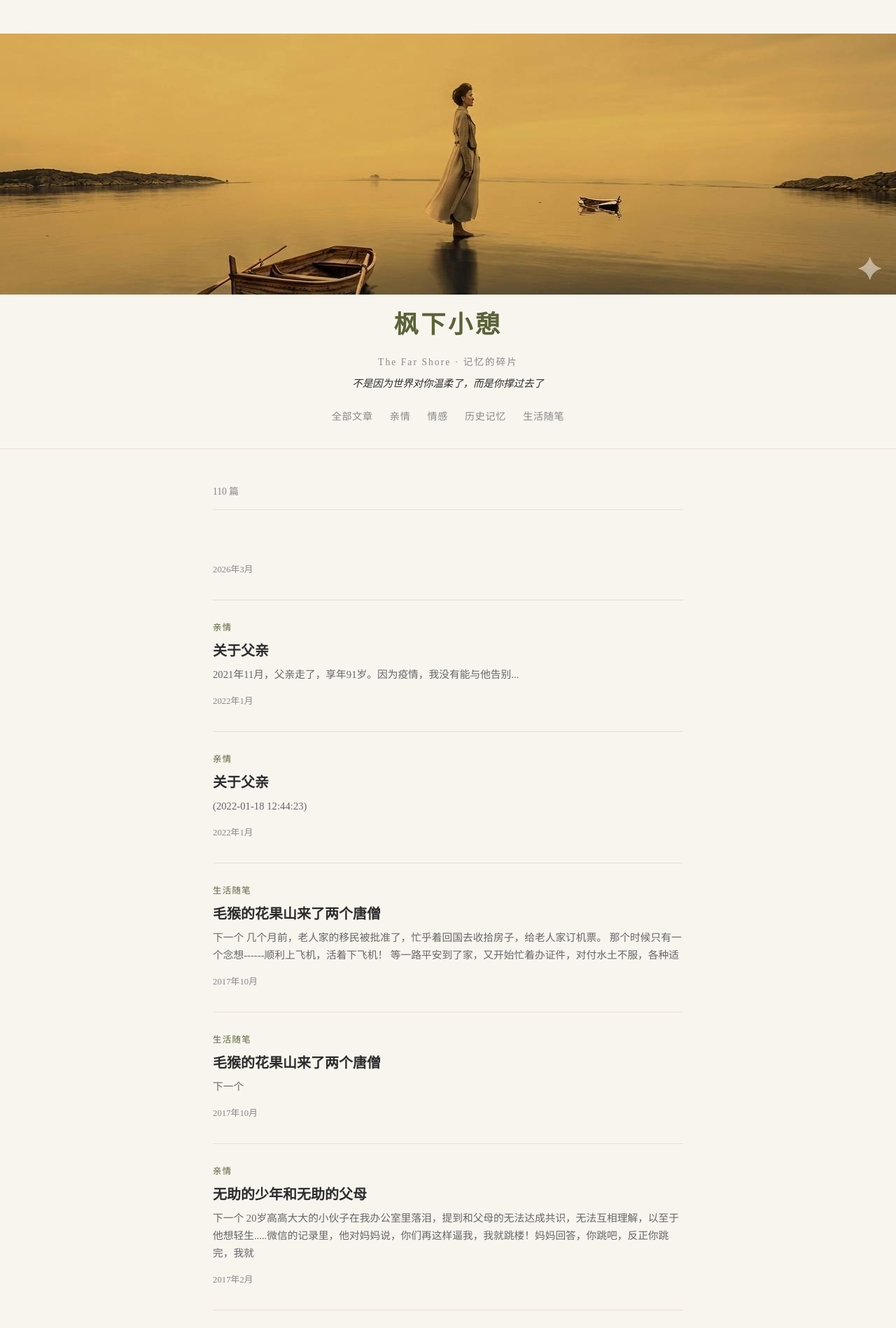
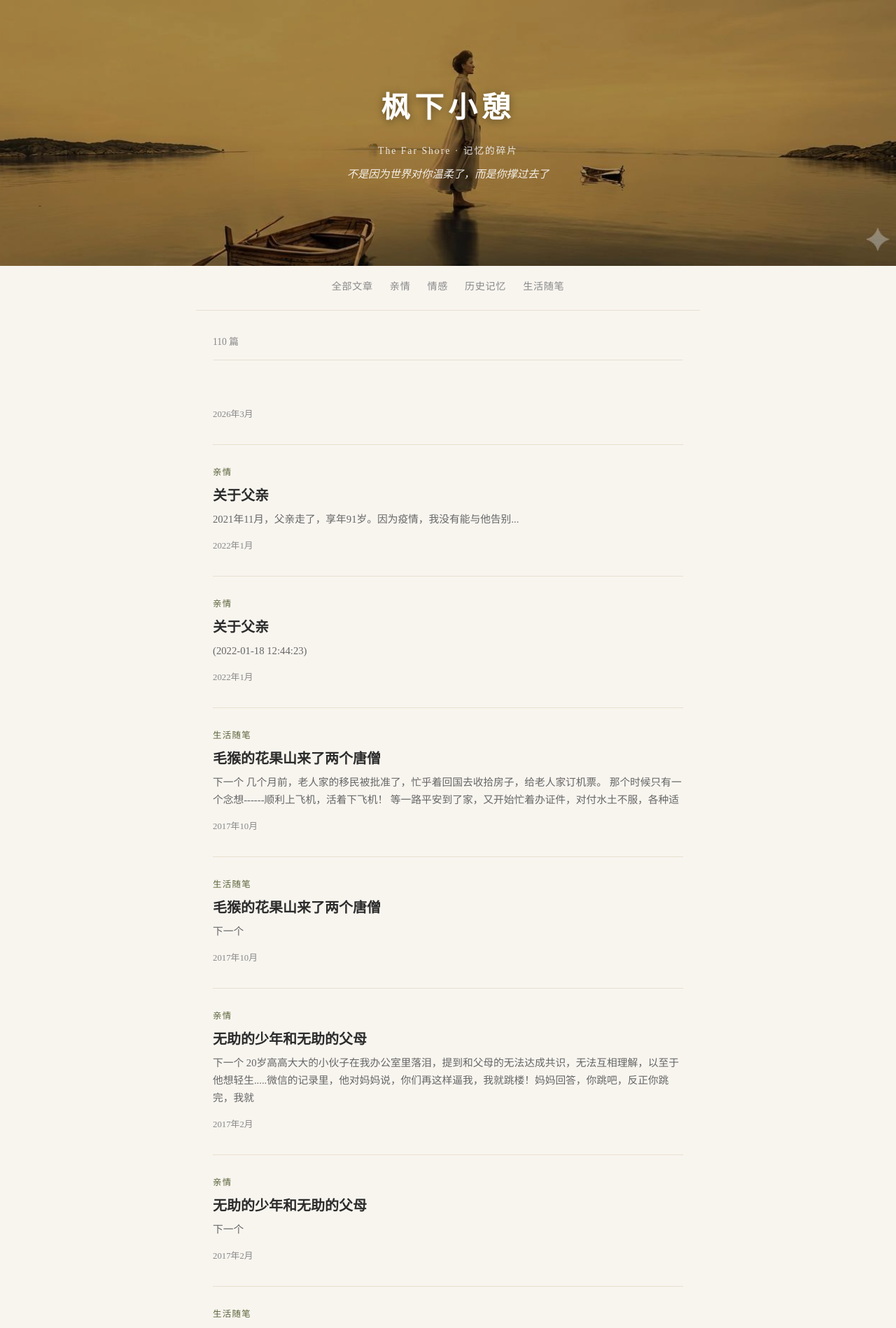
Before and after one commit to RogueMomEh/RogueMomEh.github.io, a Jekyll site: the page built from index.html, in a window 1280 px wide. Shown: the top 1898 px of the page at 70% size. Built offline with Jekyll 4.4.1, drawn with Linux system fonts in a browser that asks for light colours; the list of posts is cut into pages by our own code.

Commit message:
Style hero image

```diff
--- a/assets/css/main.css
+++ b/assets/css/main.css
@@ -22,35 +22,61 @@
   padding: 0 24px;
 }
 
-/* Header */
-.site-header {
-  padding: 48px 0 32px;
-  border-bottom: 1px solid var(--border);
+/* Hero */
+.hero-image {
+  position: relative;
+  width: 100%;
+  height: 380px;
+  overflow: hidden;
+}
+
+.hero-image img {
+  width: 100%;
+  height: 100%;
+  object-fit: cover;
+  object-position: center 40%;
+  filter: brightness(0.75);
+}
+
+.hero-overlay {
+  position: absolute;
+  inset: 0;
+  display: flex;
+  flex-direction: column;
+  align-items: center;
+  justify-content: center;
   text-align: center;
-  margin-bottom: 48px;
+  padding: 24px;
 }
 
 .site-title {
   font-family: 'Cormorant Garamond', 'Noto Serif SC', serif;
-  font-size: 2.2rem;
+  font-size: 2.6rem;
   font-weight: 600;
-  color: var(--moss);
+  color: #fff;
   text-decoration: none;
-  letter-spacing: 0.1em;
+  letter-spacing: 0.15em;
+  text-shadow: 0 2px 12px rgba(0,0,0,0.4);
 }
 
 .site-subtitle {
   font-size: 0.85rem;
-  color: var(--muted);
-  margin: 6px 0 4px;
+  color: rgba(255,255,255,0.85);
+  margin: 8px 0 6px;
   letter-spacing: 0.15em;
 }
 
 .site-tagline {
-  font-size: 0.9rem;
-  color: var(--ink);
+  font-size: 0.95rem;
+  color: rgba(255,255,255,0.9);
   font-style: italic;
-  margin-bottom: 20px;
+}
+
+/* Header nav */
+.site-header .container {
+  padding-top: 16px;
+  padding-bottom: 20px;
+  border-bottom: 1px solid var(--border);
 }
 
 nav { display: flex; gap: 24px; justify-content: center; flex-wrap: wrap; }
@@ -66,7 +92,7 @@
 .archive-header {
   color: var(--muted);
   font-size: 0.85rem;
-  margin-bottom: 32px;
+  margin: 32px 0 24px;
   padding-bottom: 12px;
   border-bottom: 1px solid var(--border);
 }
@@ -111,14 +137,12 @@
 /* Single post */
 .post-header {
   text-align: center;
-  padding-bottom: 32px;
+  padding: 40px 0 32px;
   margin-bottom: 40px;
   border-bottom: 1px solid var(--border);
 }
 
-.post-header .post-category {
-  margin-bottom: 12px;
-}
+.post-header .post-category { margin-bottom: 12px; }
 
 .post-title {
   font-size: 1.8rem;
@@ -137,9 +161,7 @@
   line-height: 2;
 }
 
-.post-content p {
-  margin-bottom: 1.5em;
-}
+.post-content p { margin-bottom: 1.5em; }
 
 .post-footer {
   margin-top: 48px;
@@ -164,3 +186,8 @@
   font-size: 0.82rem;
   line-height: 2;
 }
+
+@media (max-width: 600px) {
+  .hero-image { height: 260px; }
+  .site-title { font-size: 2rem; }
+}
```
